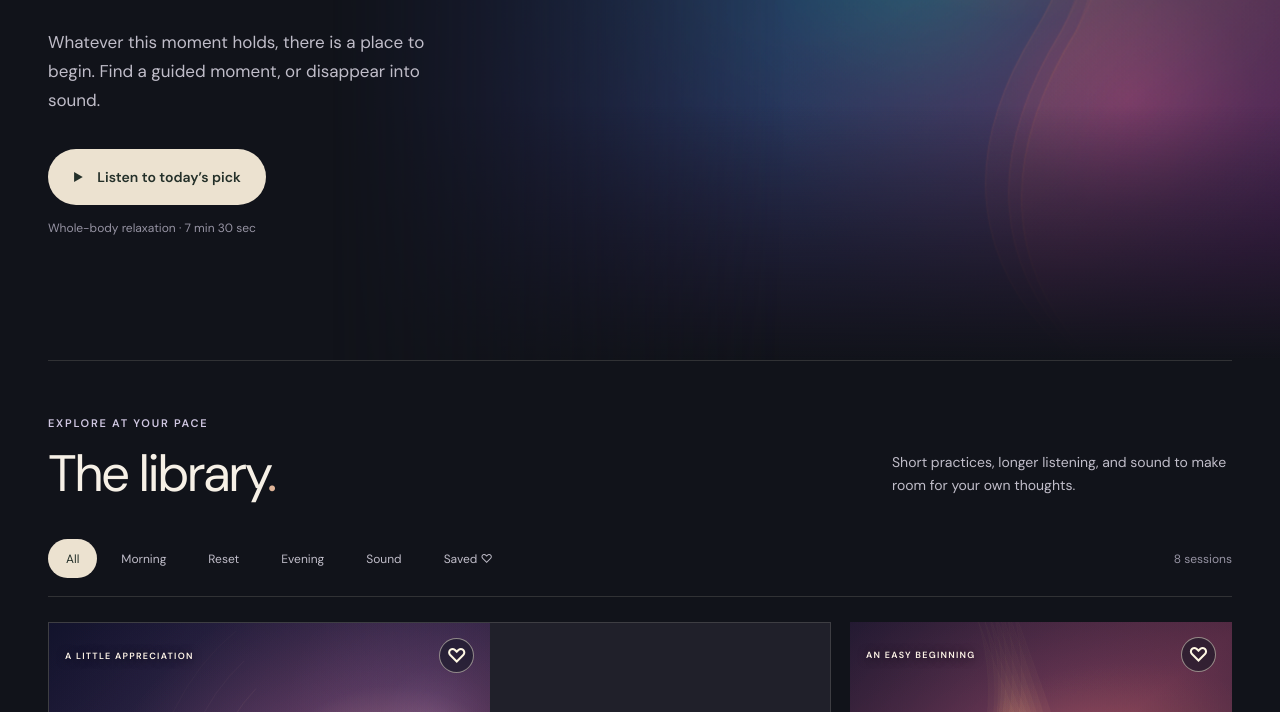
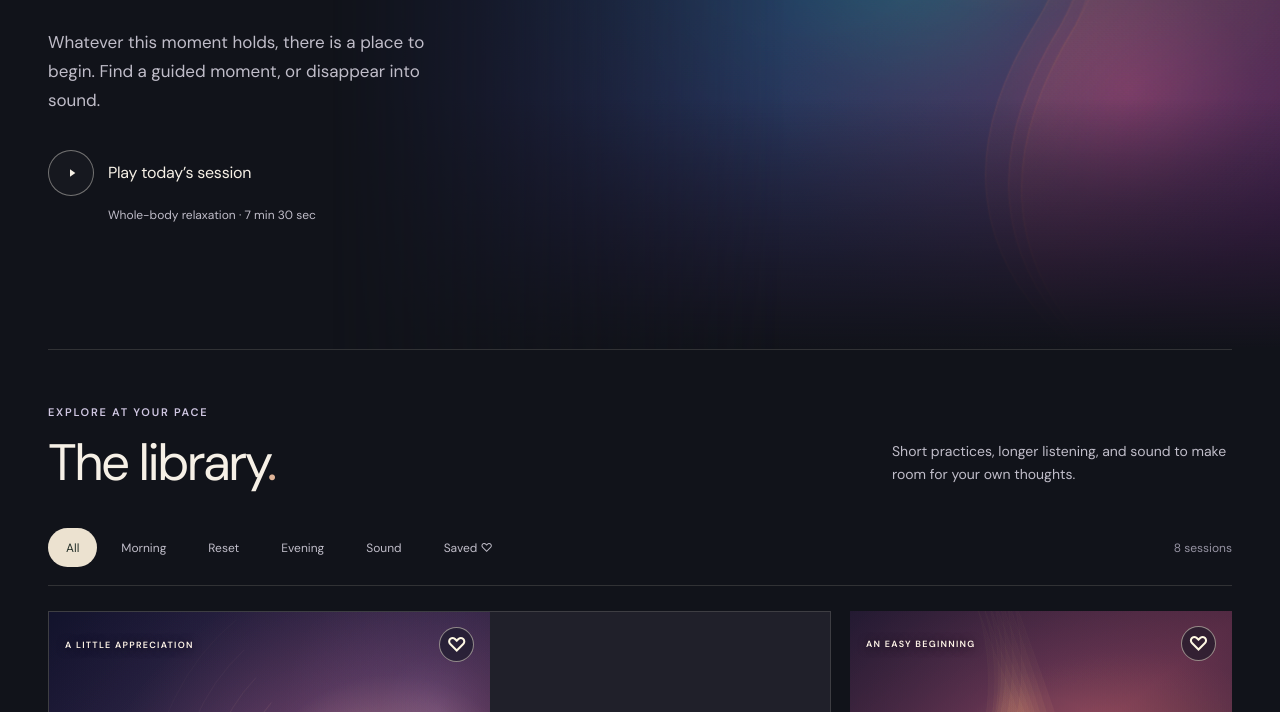
Before and after one commit to JSUNDBY/superthoughts, a plain HTML site: page index.html in a window 1280 px wide. Shown: the part 578-1290 px from the top of the page. Drawn offline with Linux system fonts and the light colour scheme; animation ran at ten frames a second.

Commit message:
Make daily session invitation quieter and lighter

```diff
--- a/index.html
+++ b/index.html
@@ -29,7 +29,7 @@
 
   <main id="main" class="shell">
     <section class="welcome" aria-labelledby="welcome-title">
-      <div class="welcome-copy"><p class="eyebrow"><span class="eyebrow-line"></span> A moment for today</p><h1 id="welcome-title"><span class="hero-first-line">Get out of your head.</span><em>Come back to you.</em></h1><p>Whatever this moment holds, there is a place to begin. Find a guided moment, or disappear into sound.</p><p id="welcome-back" class="welcome-back" hidden>Welcome back. Your listening space is here whenever you need it.</p><button id="daily-play" class="button button-primary" type="button"><span class="button-icon" aria-hidden="true">▶</span><span>Listen to today’s pick</span></button><p id="daily-meta" class="quiet">A gentle place to start.</p></div>
+      <div class="welcome-copy"><p class="eyebrow"><span class="eyebrow-line"></span> A moment for today</p><h1 id="welcome-title"><span class="hero-first-line">Get out of your head.</span><em>Come back to you.</em></h1><p>Whatever this moment holds, there is a place to begin. Find a guided moment, or disappear into sound.</p><p id="welcome-back" class="welcome-back" hidden>Welcome back. Your listening space is here whenever you need it.</p><button id="daily-play" class="daily-invitation" type="button"><span class="daily-play-mark" aria-hidden="true"><svg viewBox="0 0 24 24" width="16" height="16" fill="currentColor"><path d="M9 6.5 17 12l-8 5.5z"/></svg></span><span>Play today’s session</span></button><p id="daily-meta" class="quiet">A gentle place to start.</p></div>
       <div class="welcome-art" aria-hidden="true"><canvas id="welcome-canvas"></canvas><span class="art-corner art-corner-top">SUPERTHOUGHTS / A SPACE TO LISTEN</span><span class="art-corner art-corner-bottom">A LITTLE SPACE TO LISTEN</span></div>
     </section>
 
--- a/pilot-sw.js
+++ b/pilot-sw.js
@@ -1,7 +1,7 @@
 /* Optional offline support for the pilot. This worker ignores the rest of the site. */
 'use strict';
 
-const SHELL_CACHE = 'superthoughts-pilot-shell-v8';
+const SHELL_CACHE = 'superthoughts-pilot-shell-v9';
 const SESSION_CACHE = 'superthoughts-pilot-sessions-v1';
 const ROOT = new URL(self.registration.scope);
 const SHELL_FILES = [
--- a/pilot.css
+++ b/pilot.css
@@ -123,3 +123,10 @@ button:disabled{opacity:.45;cursor:default}
 .card-body h3{font-weight:400;letter-spacing:-.035em}
 .field-center h3{font-weight:300;letter-spacing:-.035em;line-height:1.12}
 .field-center p:not(.field-overline){font-weight:300;letter-spacing:0;line-height:1.65}
+
+/* A quiet invitation into the daily session. */
+.daily-invitation{display:inline-flex;align-items:center;gap:14px;min-height:48px;padding:0;border:0;border-radius:0;background:transparent;color:var(--ink);font:inherit;font-size:16px;font-weight:400;letter-spacing:-.015em;text-align:left}
+.daily-play-mark{display:grid;place-items:center;width:46px;height:46px;flex:0 0 46px;border:1px solid rgba(246,240,230,.42);border-radius:50%;background:rgba(246,240,230,.025);transition:background .4s,border-color .4s}
+.daily-play-mark svg{margin-left:2px}
+.daily-invitation:hover .daily-play-mark{border-color:rgba(246,240,230,.8);background:rgba(246,240,230,.09)}
+.welcome-copy #daily-meta{margin:9px 0 0 60px;font-size:12px;line-height:1.6;color:var(--muted)}
```
